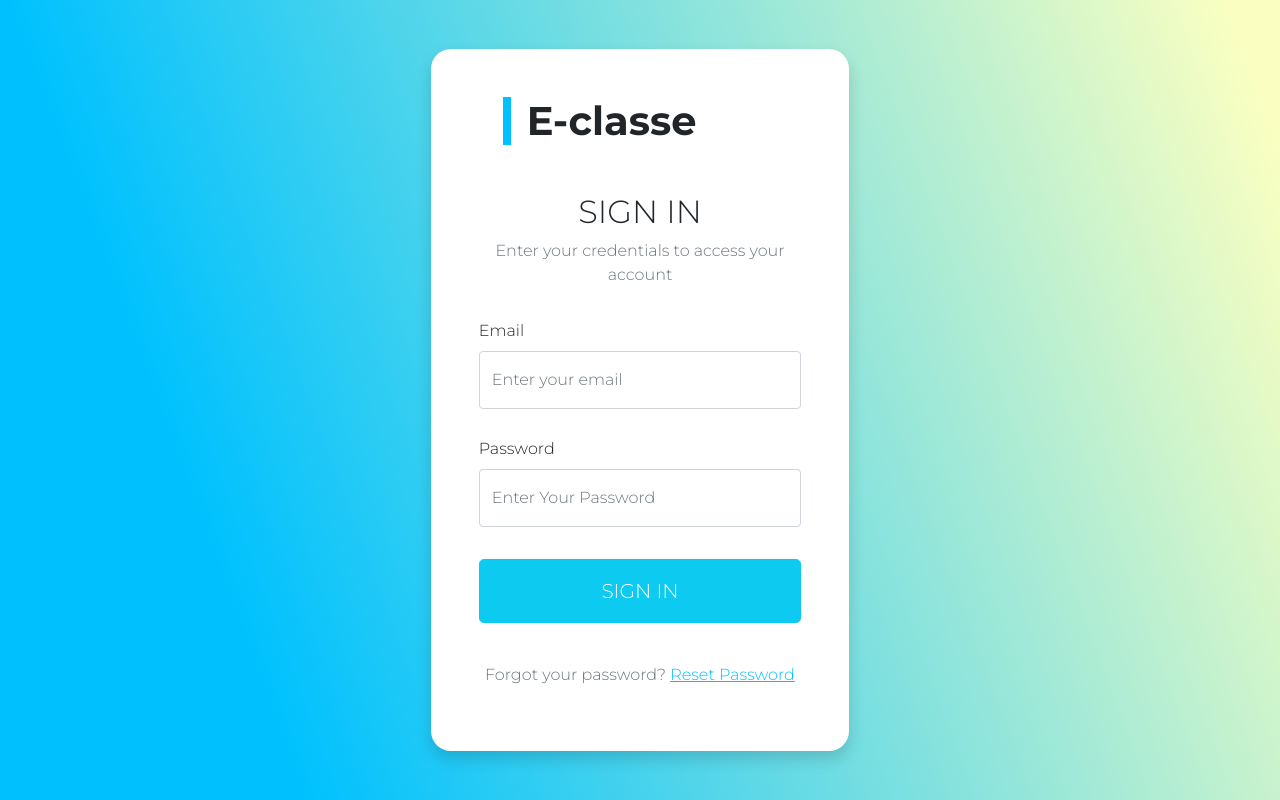
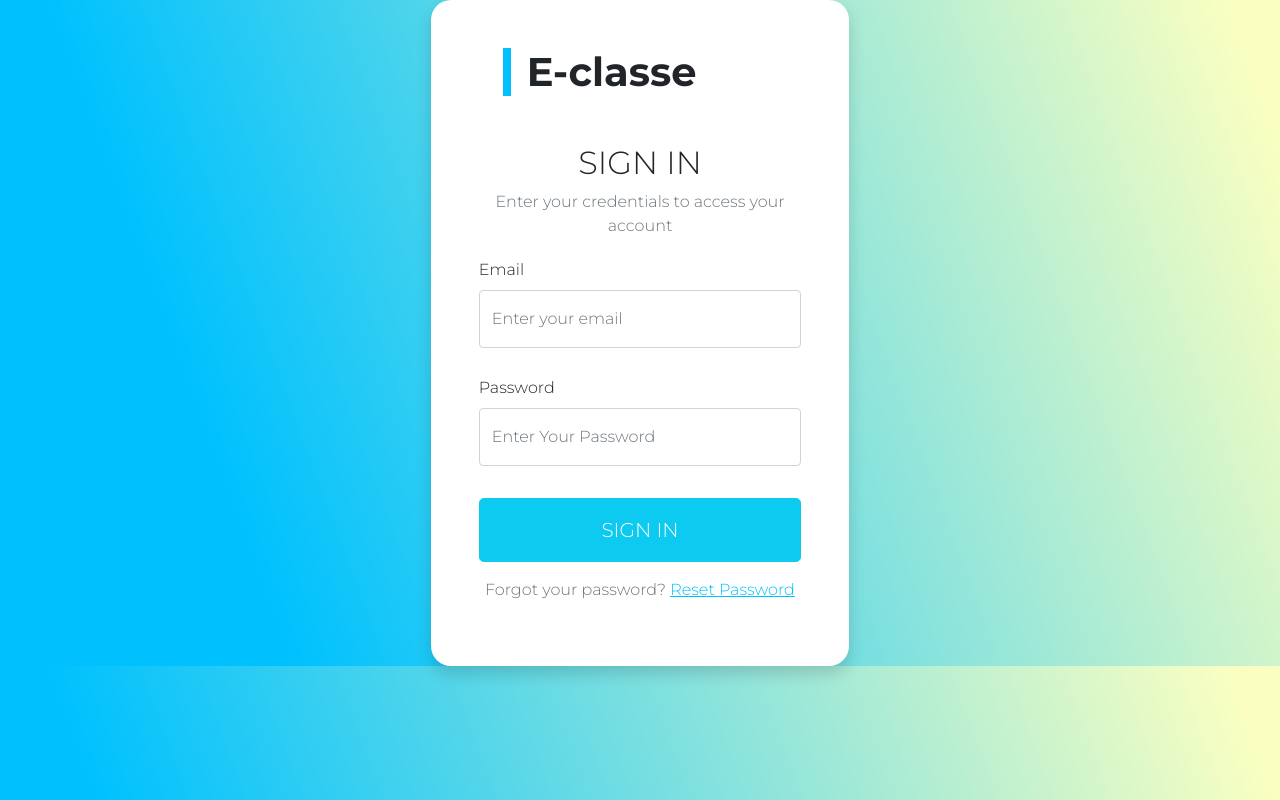
Before and after one commit to NoureddineMa/E-LEARNING-APPLICATION-V1.0, a plain HTML site: page index.html in a window 1280 px wide. Drawn offline with Linux system fonts and the light colour scheme.

Commit message:
Code Background (100vh deleted)

```diff
--- a/index.html
+++ b/index.html
@@ -23,7 +23,7 @@
   <!-- start body  -->
   <body class="for-bg">
     <section
-      class="container-fluid vh-100 d-flex justify-content-center align-items-center"
+      class="container-fluid d-flex justify-content-center align-items-center"
     >
       <section
         class="rounded p-4 col-lg-4 col-md-6 col-sm-7 bg-white shadow px-5 py-5"
@@ -38,7 +38,7 @@
               </p>
             </div>
             <div class="mb-4">
-              <label for="InputEmail1" class="form-label mt-3">Email</label>
+              <label for="InputEmail1" class="form-label mt-1">Email</label>
               <input
                 type="email"
                 class="form-control py-3"
@@ -68,7 +68,7 @@
               >
             </button>
 
-            <p class="text-center mt-4 pt-3 fs-6 text-muted">
+            <p class="text-center pt-3 fs-6 text-muted">
               Forgot your password?
               <a class="lien" href="#">Reset Password</a>
             </p>
```
